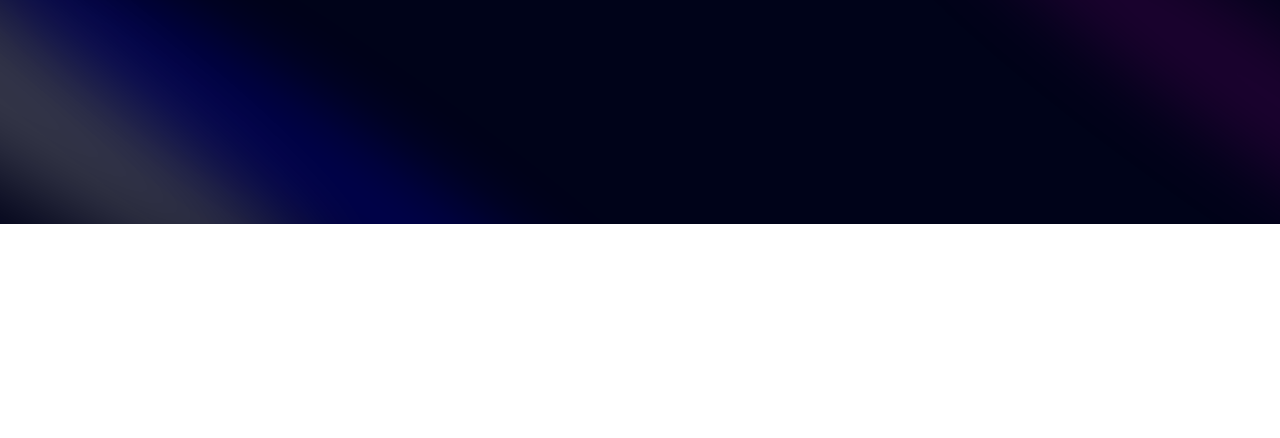
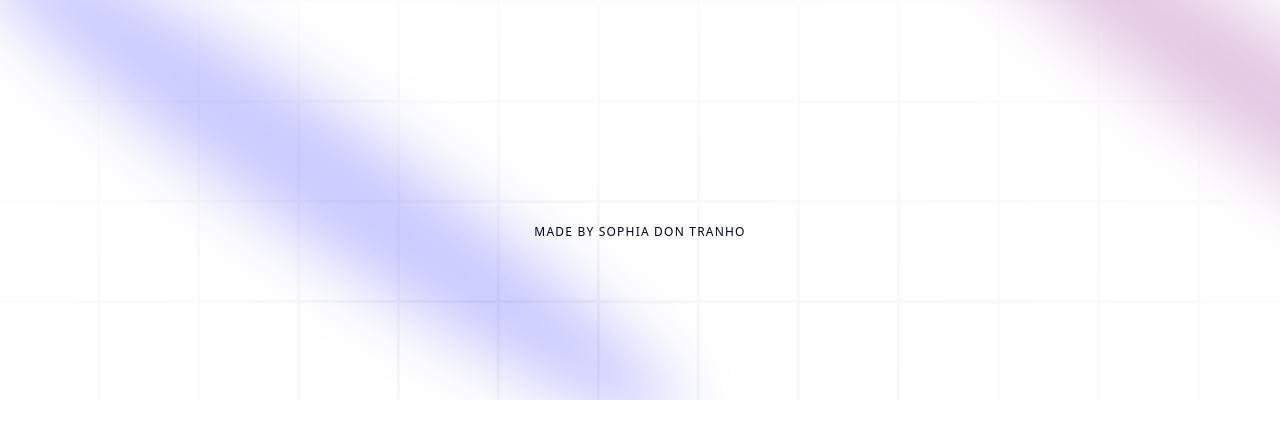
Before and after one commit to sophiadt/sophia, a Next.js app: page / in a window 1280 px wide. Shown: the top 438 px of the page. Built offline with nearby package versions, Linux system fonts and the light colour scheme.

Commit message:
bottom text

```diff
--- a/components/Hero.tsx
+++ b/components/Hero.tsx
@@ -4,11 +4,24 @@
 const Hero = () => {
   return (
     <div className="pb-20 pt-36">
-        <div>
-            <Spotlight className="-top-40 -left-10 md:-left-32 md:-top-20 h-screen" fill="white" />
-            <Spotlight className="top-10 left-full h-[80vh] w-[50vw]" fill="purple" />
-            <Spotlight className="top-28 left-80 h-[80vh] w-[50vw]" fill="blue" />
+      <div>
+        <Spotlight className="-top-40 -left-10 md:-left-32 md:-top-20 h-screen" fill="white" />
+        <Spotlight className="top-10 left-full h-[80vh] w-[50vw]" fill="purple" />
+        <Spotlight className="top-28 left-80 h-[80vh] w-[50vw]" fill="blue" />
+      </div>
+
+      <div className="h-screen w-full dark:bg-black-100 bg-white  dark:bg-grid-white/[0.2] bg-grid-black/[0.03] flex items-center justify-center absolute top-0 left-0">
+        {/* Radial gradient for the container to give a faded look */}
+        <div className="absolute pointer-events-none inset-0 flex items-center justify-center dark:bg-black bg-white [mask-image:radial-gradient(ellipse_at_center,transparent_20%,black)]"></div>
+      </div>
+
+      <div className="flex justify-center relative my-20 z-10">
+        <div className="max-w-[89vw] md:max-w-2xl lg:max-w-[60vw] flex flex-col items-center justify-center">
+          <h2 className="uppercase tracking-widest text-xs text-center text-black-100 max-w-80">
+            Made by Sophia Don Tranho
+          </h2>
         </div>
+      </div>
     </div>
   )
 }
```
